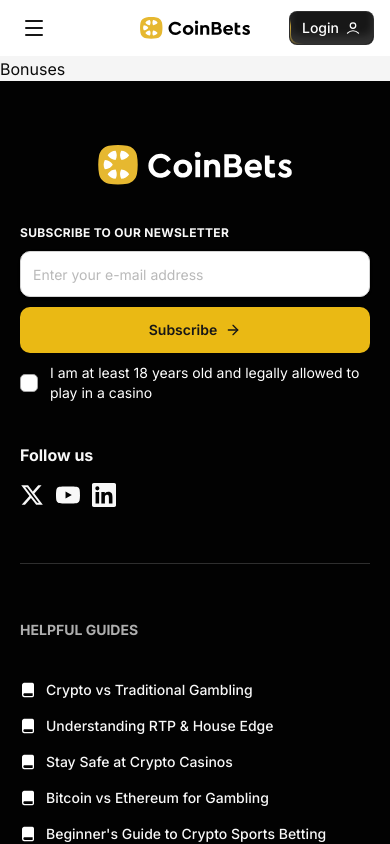
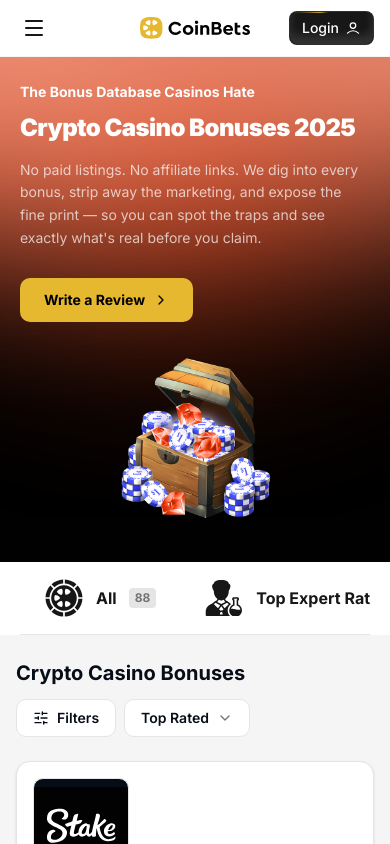
Before and after one commit to adammuflihun/coinbets, a Next.js app: page /bonuses in a window 390 px wide. Shown: the top 844 px of the page. Built offline with nearby package versions, Linux system fonts and the light colour scheme.

Commit message:
Redesign bonuses page with hero template and custom assets
Co-Authored-By: Claude Opus 4.6 (1M context) <noreply@anthropic.com>

```diff
--- a/src/app/bonuses/page.tsx
+++ b/src/app/bonuses/page.tsx
@@ -1,20 +1,36 @@
-import type { Metadata } from "next";
+import { HeroPageTemplate } from "@/components/hero-page-template";
+import { SearchboxIndex } from "@/components/searchbox-index";
+import { CasinoReviewList } from "@/components/casino-review-list";
+import { SportsSectionNav } from "@/components/sports-section-nav";
+import { CoinbetIndexSeoMetatags } from "@/components/coinbet-index-seo-metatags";
 
-export const metadata: Metadata = {
+export const metadata = {
   title: "Bonuses",
   description:
-    "Discover the best crypto casino bonuses, welcome offers, free spins, and exclusive promotions. Updated daily.",
-  openGraph: {
-    title: "Bonuses | CoinBets",
-    description:
-      "Discover the best crypto casino bonuses, welcome offers, free spins, and exclusive promotions.",
-  },
+    "Discover the best crypto casino bonuses, welcome offers, free spins, and exclusive promotions. Updated daily with honest reviews and verified terms.",
 };
 
 export default function BonusesPage() {
   return (
-    <main className="flex-1">
-      <h1>Bonuses</h1>
+    <main data-section="main" className="flex-1">
+      <HeroPageTemplate
+        tagline="The Bonus Database Casinos Hate"
+        title="Crypto Casino Bonuses 2025"
+        description="No paid listings. No affiliate links. We dig into every bonus, strip away the marketing, and expose the fine print — so you can spot the traps and see exactly what's real before you claim."
+        buttonText="Write a Review"
+        buttonHref="#write-review"
+        heroImage="/hero/bonuses-img.png"
+        contentMaxWidth="max-w-[75ch]"
+        heroHeight="h-[200px] sm:h-[280px] lg:h-[400px]"
+        heroObjectFit="object-contain"
+        backgroundImage="/hero/bonuses-bg.svg"
+        containerClassName="relative site-container py-6 lg:py-0"
+      />
+
+      <SportsSectionNav />
+      <CasinoReviewList title="Crypto Casino Bonuses" />
+      <SearchboxIndex overlap={false} title="Browse all user reviews" />
+      <CoinbetIndexSeoMetatags />
     </main>
   );
 }
```
Also changed, not shown: public/hero/bonuses-bg.svg (added), public/hero/bonuses-img.png (added).
